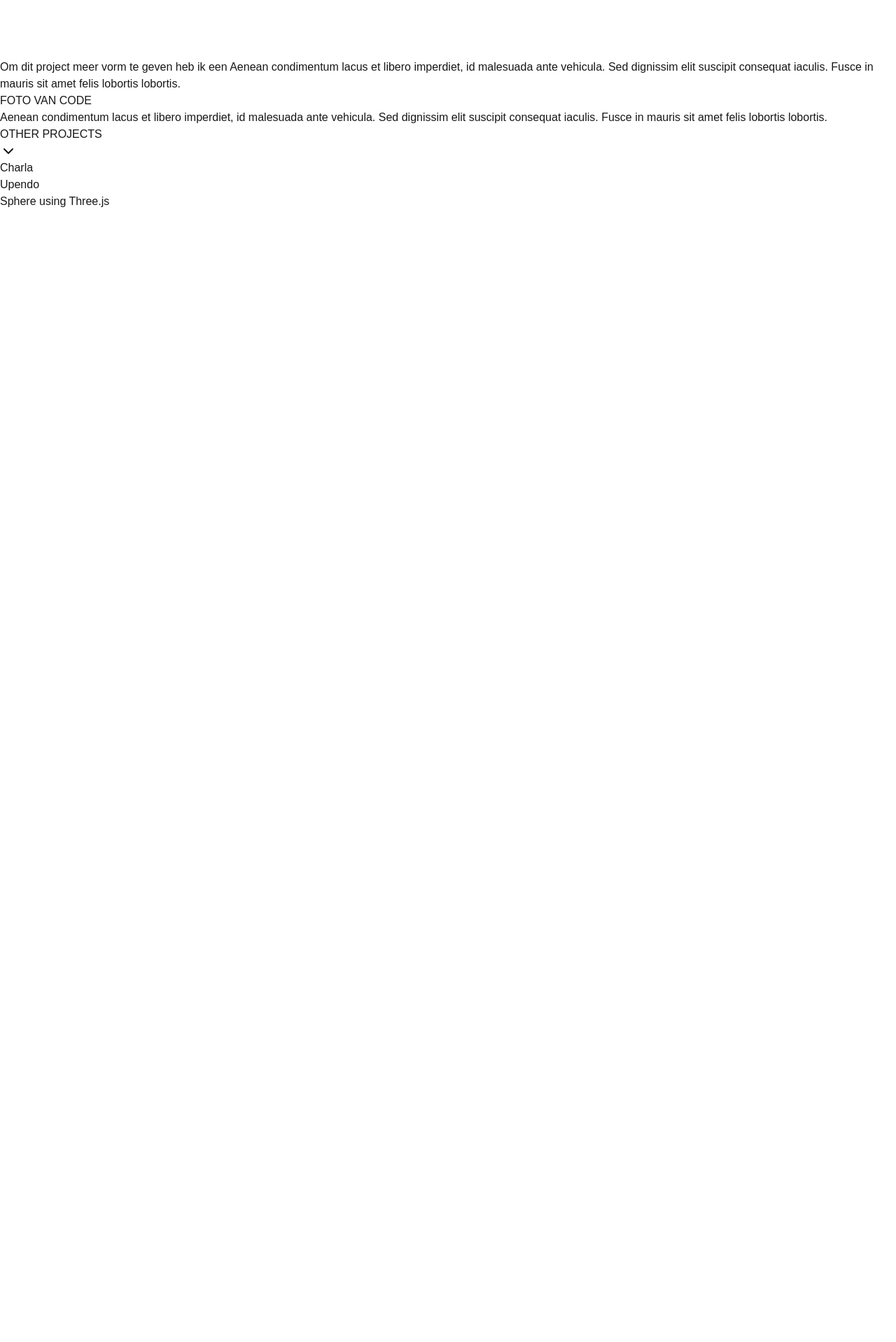
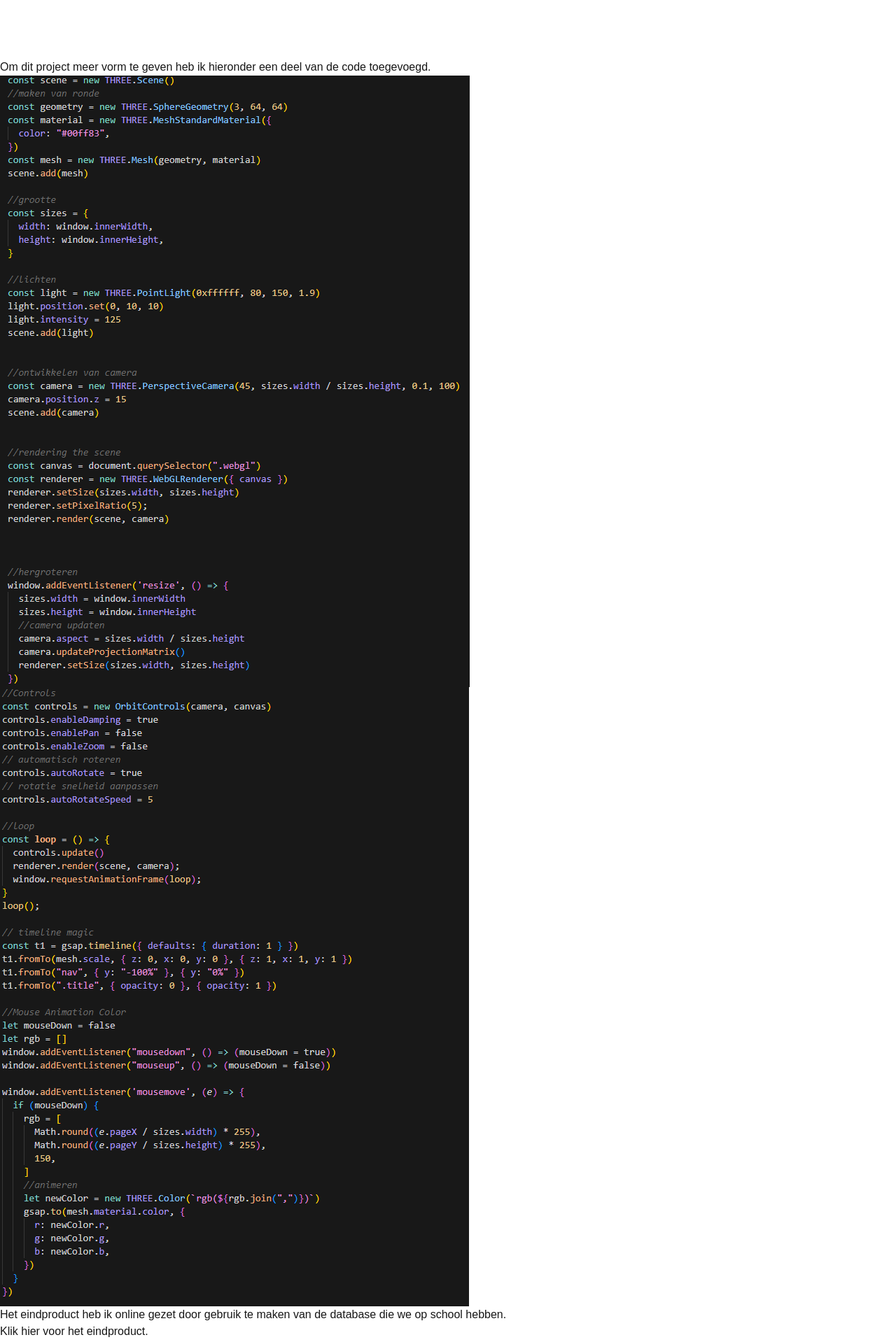
Before and after one commit to RoyvHeeswijk/StageWebsite, a Next.js app: page /Threejs in a window 1280 px wide. Shown: the part 360-2278 px from the top of the page at 70% size. Before the commit the page ends 800 px from the top, so only its background shows below. Built offline with nearby package versions, Linux system fonts and the light colour scheme; grey boxes are pictures that could not be loaded.

Commit message:
Three.js
Three.js aangemaakt en af

```diff
--- a/src/pages/Threejs.tsx
+++ b/src/pages/Threejs.tsx
@@ -102,16 +102,21 @@ export default function ThreeJS() {
                     </video>
 
                     <p className="text-gray-600 mb-12">
-                        Om dit project meer vorm te geven heb ik een
-                        Aenean condimentum lacus et libero imperdiet, id malesuada ante vehicula. Sed dignissim elit suscipit consequat iaculis. Fusce in mauris sit amet felis lobortis lobortis.
+                        Om dit project meer vorm te geven heb ik hieronder een deel van de code toegevoegd.
+
                     </p>
 
                     <div className="bg-zinc-800 p-12 mb-12">
-                        <p className="text-center text-xl text-white">FOTO VAN CODE</p>
+
+                        <div className="flex flex-col items-center">
+                            <img src="/Pictures/Three.jscode1.png" alt="Three.jscode1"  />
+                            <img src="/Pictures/Three.jscode2.png" alt="Three.jscode2" />
+                        </div>
                     </div>
 
+
                     <p className="text-gray-600 mb-24">
-                        Aenean condimentum lacus et libero imperdiet, id malesuada ante vehicula. Sed dignissim elit suscipit consequat iaculis. Fusce in mauris sit amet felis lobortis lobortis.
+                        Het eindproduct heb ik online gezet door gebruik te maken van de database die we op school hebben.<br></br> Klik <a href="https://i539880.hera.fontysict.net/portfolio/livewall2/persoonlijk3/index.html" className="text-blue-500">hier</a> voor het eindproduct.
                     </p>
                 </div>
             </section>
```
Also changed, not shown: public/Pictures/Three.jscode1.png (added), public/Pictures/Three.jscode2.png (added).
